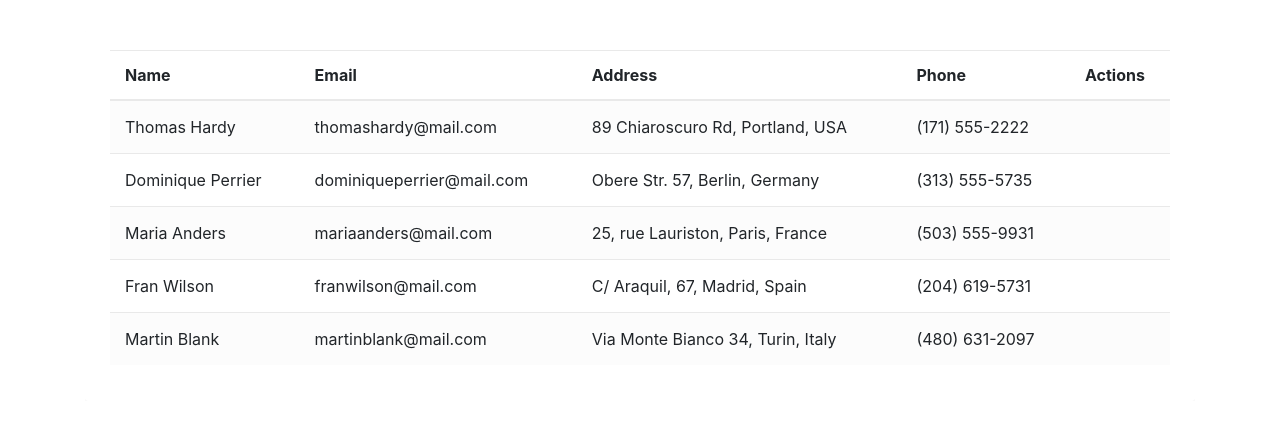
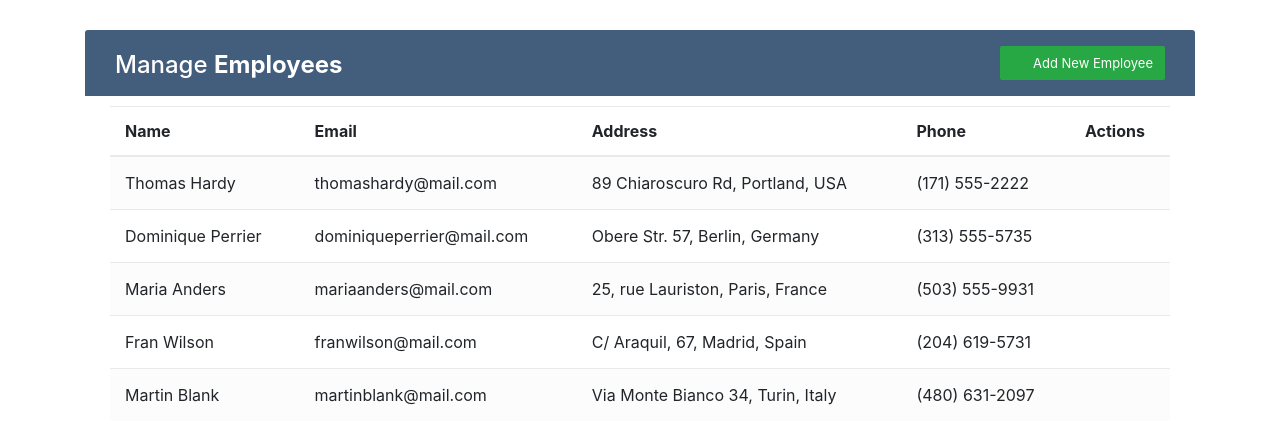
Before and after one commit to fatihcihan/manage-employee, a React (Create React App) app: page / in a window 1280 px wide. Shown: the top 444 px of the page. Built offline with nearby package versions, Linux system fonts and the light colour scheme.

Commit message:
improved design, react fragment used

```diff
--- a/src/components/EmployeeList.js
+++ b/src/components/EmployeeList.js
@@ -5,6 +5,17 @@ import { EmployeeContext } from '../contexts/EmployeeContext';
 const EmployeeList = () => {
     const { employees } = useContext(EmployeeContext);
     return (
+        <>
+            <div className="table-title">
+                <div className="row">
+                    <div className="col-sm-6">
+                        <h2>Manage <b>Employees</b></h2>
+                    </div>
+                    <div className="col-sm-6">
+                        <a href="#addEmployeeModal" className="btn btn-success" data-toggle="modal"><i className="material-icons">&#xE147;</i> <span>Add New Employee</span></a>
+                    </div>
+                </div>
+            </div>
             <table className="table table-striped table-hover">
                 <thead>
                     <tr>
@@ -19,6 +30,7 @@ const EmployeeList = () => {
                     <Employee employees={employees} />
                 </tbody>
             </table >
+        </>
     )
 }
 
```
Lines whose indentation alone changed are shown as unchanged.
